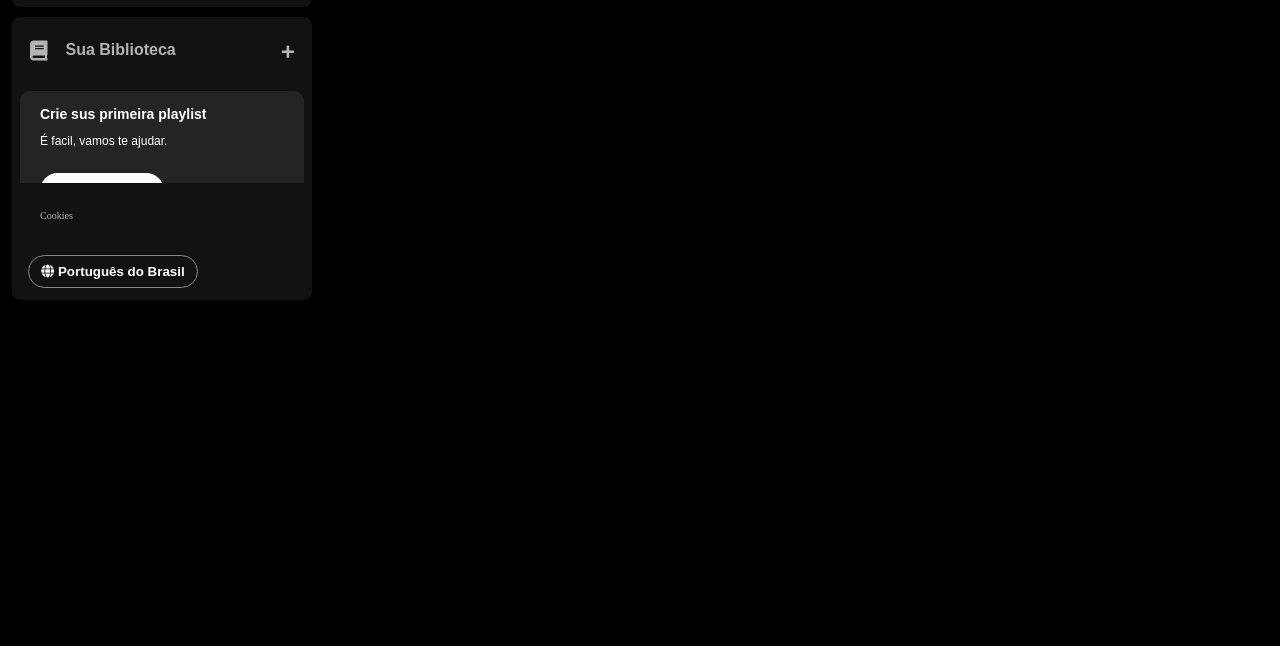
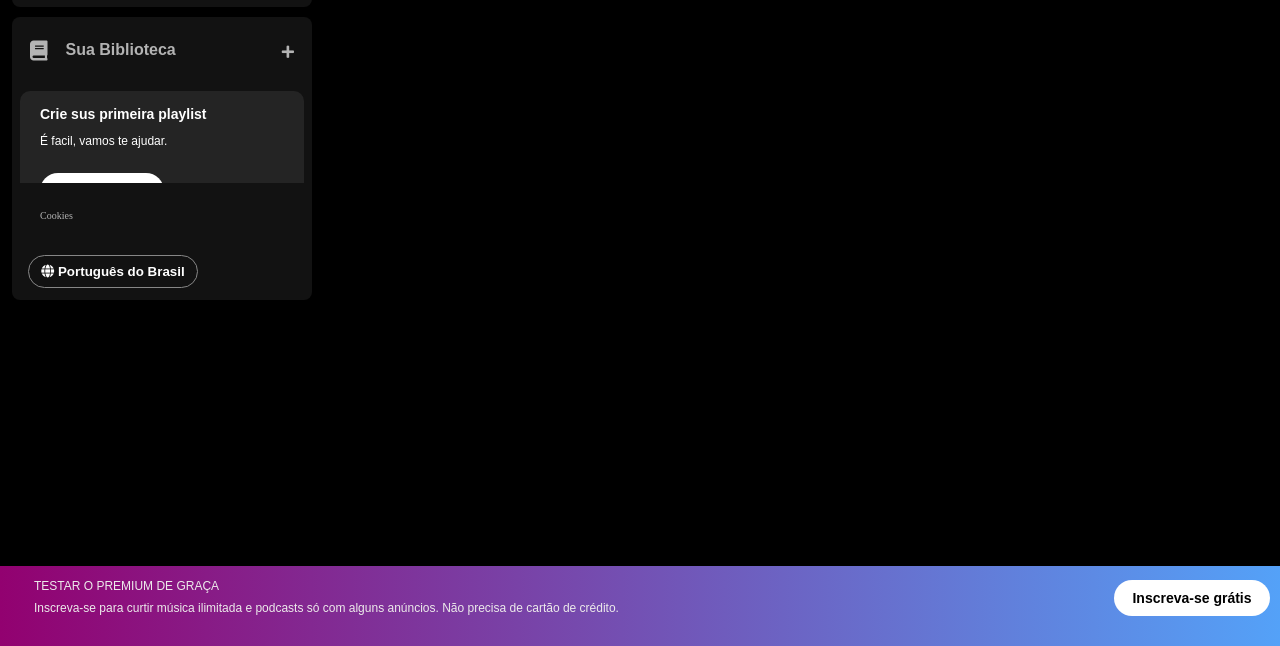
Before and after one commit to cristianecapaverde/spotify-imersao-alura, a plain HTML site: page index.html in a window 1280 px wide. Shown: the part 154-800 px from the top of the page. Drawn offline with Linux system fonts and the light colour scheme.

Commit message:
refactor:alter index.html

```diff
--- a/index.html
+++ b/index.html
@@ -83,5 +83,16 @@
             </div>
 
         </div>
+        <footer class="disclaimer-premium">
+            <div class="text">
+                <span class="text-title">TESTAR O PREMIUM DE GRAÇA</span>
+                <span class="text-subtitle">Inscreva-se para curtir música ilimitada e podcasts só com alguns anúncios. Não precisa de cartão de crédito.</span>
+            </div>
+            <div class="button">
+                <button class="footer__button">
+                    <span>Inscreva-se grátis</span>
+                </button>
+            </div>
+        </footer>
     </body>
 </html>
--- a/styles.css
+++ b/styles.css
@@ -259,3 +259,68 @@ body {
     padding: 8px;
     border-radius: 20px;
 }
+
+.library .languages .languages__button:hover{
+    transition: all 200ms ease-in;
+    transform: scale(1.1);
+    border: 2px solid #878787;
+}
+
+.disclaimer-premium{
+    display: flex;
+    position: fixed;
+    justify-content: space-between;
+    background: linear-gradient(to left,rgb(83, 164, 250), rgb(146, 1, 112) );
+    bottom: 0;
+    padding: 14px 10px;
+    width: 100%;
+
+}
+
+.disclaimer-premium .text{
+    display: flex;
+    flex-direction: column;
+    padding: 0 14px;
+    color:#edebeb;
+}
+
+.disclaimer-premium .text .text-title{
+    font-weight: 200;
+    font-family: "DM Sans", sans-serif;
+    font-size: 12px;
+    padding: 0 0 0 10px;
+}
+
+.disclaimer-premium .text .text-subtitle{
+    font-weight: 300;
+    font-family: "DM Sans", sans-serif;
+    font-size: 12px;
+    padding: 10PX 0 18px 10PX;
+}
+
+.disclaimer-premium .button{
+    margin: 0 20px 0 0;
+}
+
+.disclaimer-premium .footer__button{
+    display: flex;
+    justify-content: center;
+    align-items: flex-end;
+    background-color: #fff;
+    color: #000;
+    border-radius: 20px;
+    font-size: 14px;
+    font-weight: 700;
+    font-family: "DM Sans", sans-serif;
+    text-decoration: none;
+    text-transform: none;
+    padding: 10px 10px;
+    border: 0px;
+    width: 156px;
+    cursor: pointer;
+}
+
+.disclaimer-premium .footer__button:hover{
+    transition: all 200ms ease-in;
+    transform: scale(1.1);
+}
```
